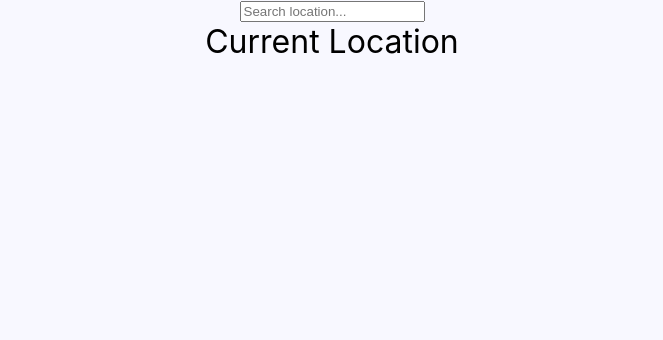
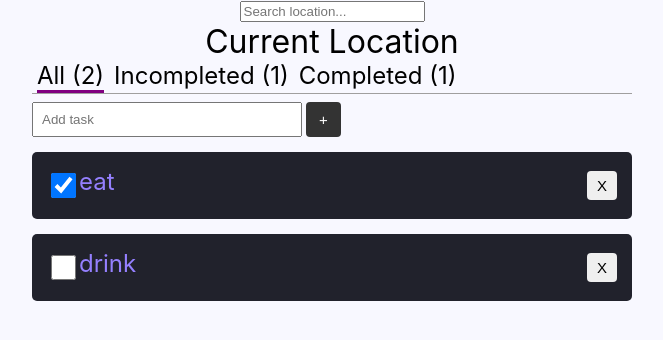
Before and after one commit to TobyChow/brightspot, a React (Create React App) app: page / in a window 1280 px wide. Shown: the top 340 px of the page, without its empty margins (308-971 px from the left). Built offline with nearby package versions, Linux system fonts and the light colour scheme; no server answers.

Commit message:
add input component

```diff
--- a/src/App.js
+++ b/src/App.js
@@ -19,7 +19,7 @@ function App() {
         <>
         {/* <Profile {...profile}/> */}
         <Weather/>
-        {/* <Todo/> */}
+        <Todo/>
         </>
     );
 }
--- /dev/null
+++ b/src/components/Input/Input.js
@@ -0,0 +1,13 @@
+import styles from './Input.module.css';
+
+export default function Input({ onChange, value, placeholder, ...props }) {
+    return (
+        <input
+            className={styles.input}
+            placeholder={placeholder}
+            value={value}
+            onChange={(e) => onChange(e)}
+            {...props}
+        />
+    );
+}
--- /dev/null
+++ b/src/components/Input/Input.module.css
@@ -0,0 +1,4 @@
+.input {
+    width:250px;
+    padding:8px;
+}
--- a/src/todo/AddTask/AddTask.js
+++ b/src/todo/AddTask/AddTask.js
@@ -1,6 +1,7 @@
 import { useState, useContext, useEffect } from 'react';
 import { TasksContext, TasksDispatchContext } from '../TasksContext.js';
 import Button from '../../components/Button/Button.js';
+import Input from '../../components/Input/Input.js';
 import styles from './AddTask.module.css';
 
 let newTaskId;
@@ -27,8 +28,7 @@ export default function AddTask({ onAddTask }) {
 
     return (
         <div className={styles.addTaskContainer}>
-            <input
-                className={styles.input}
+            <Input
                 placeholder="Add task"
                 value={description}
                 onChange={(e) => setDescription(e.target.value)}
--- a/src/todo/AddTask/AddTask.module.css
+++ b/src/todo/AddTask/AddTask.module.css
@@ -2,10 +2,6 @@
     display:flex;
     align-items: stretch;
     margin-top:8px;
-}
-.input {
-    width:250px;
-    padding:8px;
 }
 .addButton {
     background:#333;
--- a/src/weather/SearchBar/SearchBar.js
+++ b/src/weather/SearchBar/SearchBar.js
@@ -6,22 +6,20 @@ import styles from './SearchBar.module.css';
 export default function SearchBar({ setLocation }) {
     const [inputValue, setInputValue] = useState("");
     const [locations, setLocations] = useState([]);
-    const [isFocus, setIsFocus] = useState(false);
 
     function handleInput(inputValue) {
         setInputValue(inputValue);
-        if (!inputValue) return;
     }
 
     function changeLocations(location) {
-        setInputValue('');
         setLocation({
             name: location.display_name,
             coordinates: {
                 latitude: location.lat,
                 longitude: location.lon
             }
-        })
+        });
+        setInputValue('');
     }
 
     async function getLocations(query) {
@@ -38,7 +36,7 @@ export default function SearchBar({ setLocation }) {
             return locations;
 
         } catch (error) {
-            alert('City not found');
+            console.log(error);
         }
     }
 
@@ -46,7 +44,6 @@ export default function SearchBar({ setLocation }) {
 
     async function fetchLocations() {
         const locationList = await getLocations(inputValue);
-        console.log(locationList);
         setLocations(locationList || []);
     }
 
@@ -61,8 +58,6 @@ export default function SearchBar({ setLocation }) {
                 onChange={e => handleInput(e.target.value)}
                 placeholder="Search location..."
                 className={styles.input}
-                onBlur={() => setIsFocus(false)}
-                onFocus={() => setIsFocus(true)}
             />
             {inputValue && (
                 <SearchBarLocations
```
